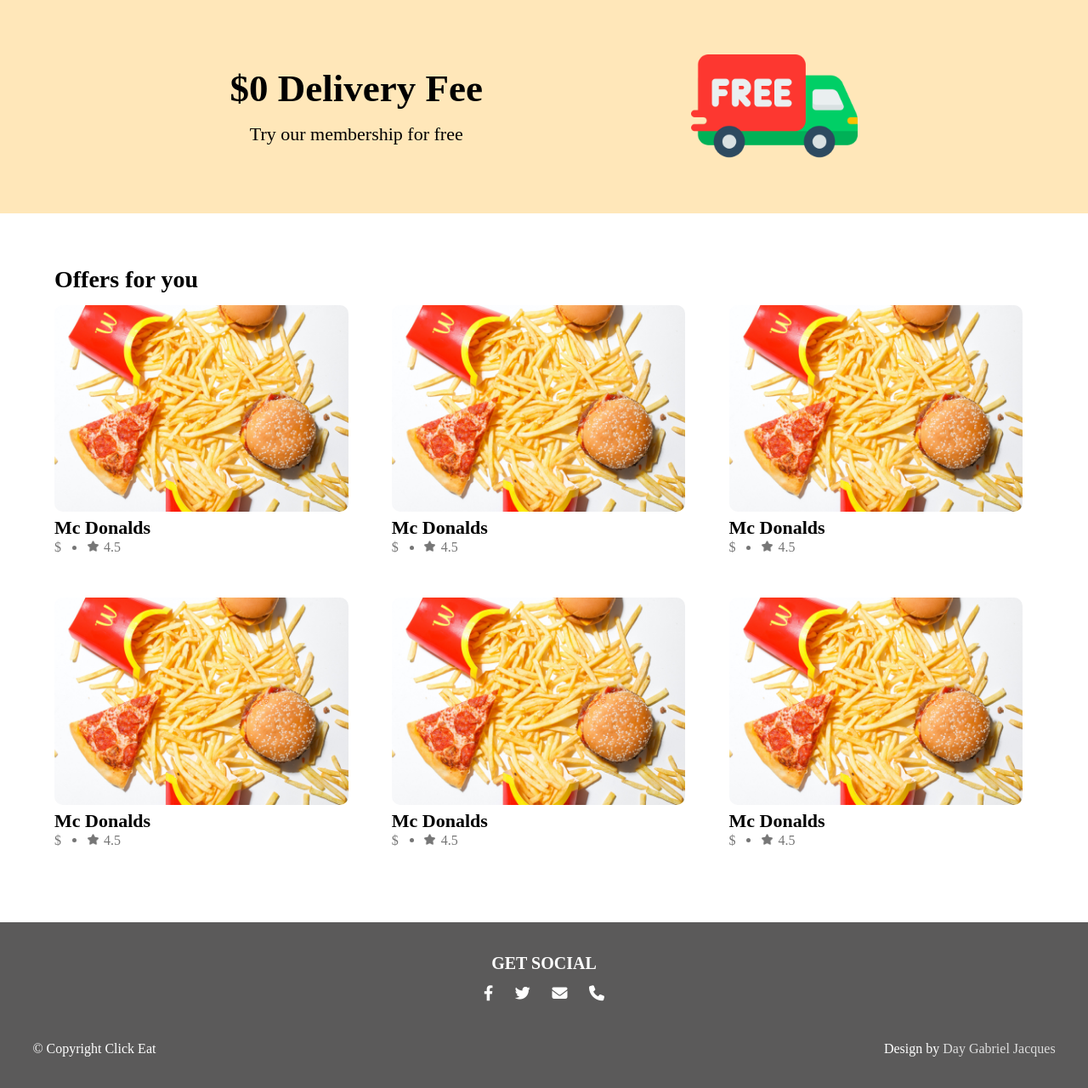
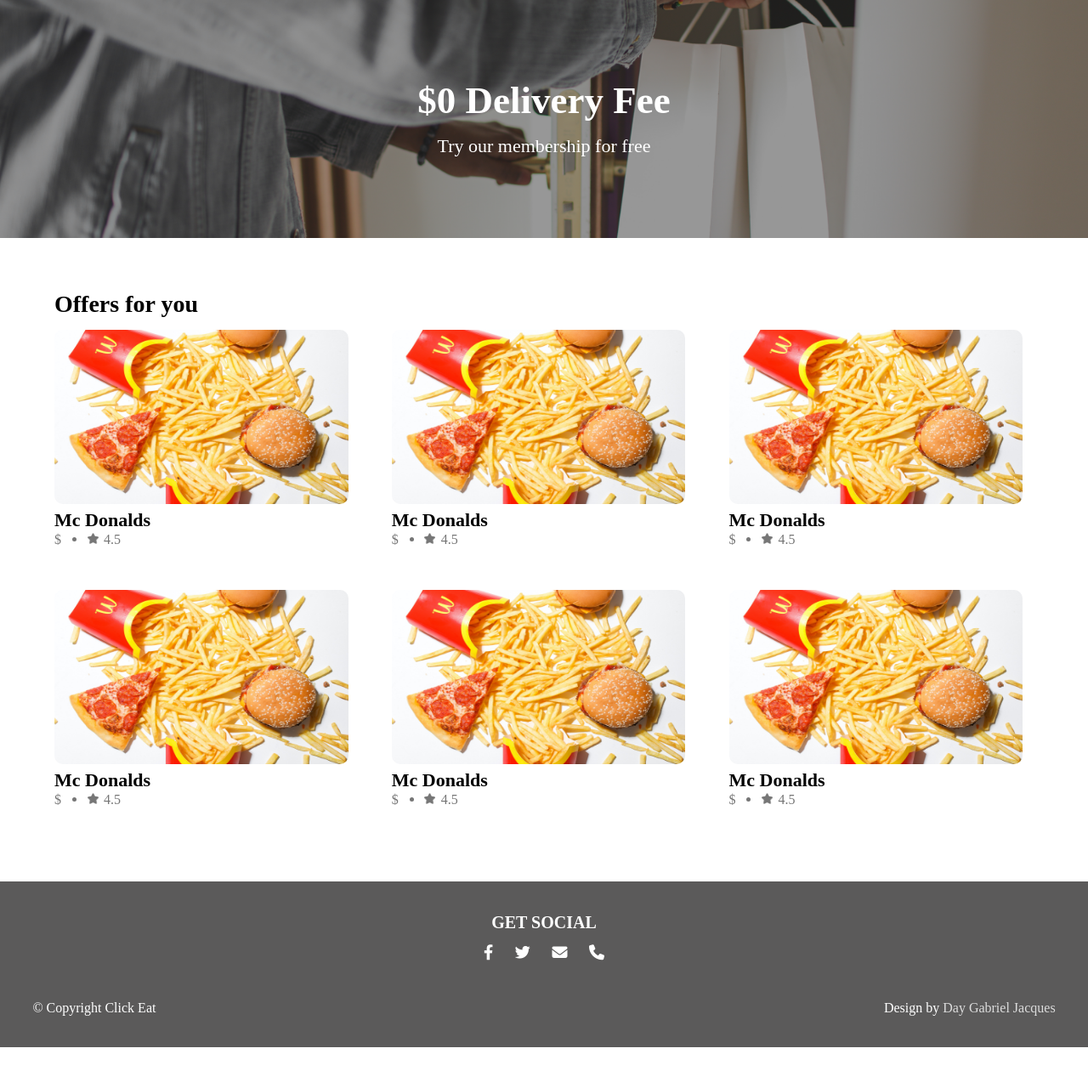
Before and after one commit to Dayhun/ClickEat, a PHP site: page / in a window 1280 px wide. Shown: the part 146-1426 px from the top of the page at 85% size. After the commit the page ends 1378 px from the top, so only its background shows below. Run offline with PHP 8.4, Linux system fonts and the light colour scheme; some libraries are stand-ins or nearby versions.

Commit message:
mainPage html&css is done

```diff
--- a/css/Pages/main.css
+++ b/css/Pages/main.css
@@ -76,27 +76,29 @@
     }
     /* Adv */
     .mainAdv {
-        background-color: #ffe7b9;
-        width: 96%;
+        background-image: url("../../img/adv-delivery.jpg");
+        background-repeat: no-repeat;
+        background-size: cover;
+        width: 100%;
         height: 20vh;
         display: flex;
-        justify-content: space-evenly;
-        align-items: center;
-        padding: 2%;
+        justify-content: center;
     }
     .mainAdv > article {
+        width: 100%;
+        height: 100%;
         display: flex;
         flex-direction: column;
         justify-content: center;
+        align-items: center;
         row-gap: 2vh;
+        background-color: rgba(50, 50, 50, 0.5);
+        color: white;
     }
     .mainAdv > article > h3 {
         font-weight: 800;
         font-size: 25px;
         text-align: center;
-    }
-    .mainAdv > img {
-        width: 25%;
     }
     /* Restaurant */
     .mainRestaurant {
@@ -109,6 +111,9 @@
     .mainRestaurant > h3 {
         font-weight: 800;
         font-size: 20px;
+    }
+    .mainRestaurant figure:hover {
+        cursor: pointer;
     }
     .mainRestaurant figure > img {
         width: 90vw;
@@ -238,7 +243,8 @@
     }
     /* Adv */
     .mainAdv {
-        height: 25vh;
+        background-position: center;
+        height: 30vh;
     }
     .mainAdv > article {
         row-gap: 2.5vh;
@@ -341,6 +347,10 @@
         width: 23px;
     }
     /* Adv */
+    .mainAdv {
+        background-position: center;
+        height: 35vh;
+    }
     .mainAdv > article > h3 {
         font-size: 45px;
     }
@@ -357,7 +367,7 @@
     }
     .mainRestaurant figure > img {
         width: 27vw;
-        height: 19vw;
+        height: 16vw;
     }
     .mainRestaurantArticle h4 {
         font-size: 22px;
--- a/inc/MainPage.class.php
+++ b/inc/MainPage.class.php
@@ -116,7 +116,6 @@ class MainPage{
                 <h3>$0 Delivery Fee</h3>
                 <p>Try our membership for free</p>
             </article>
-            <img src="./img/free-delivery.png" alt="adv-img" />
         </section>
         ';
         return $mainPageAdv;
```
Also changed, not shown: img/adv-delivery.jpg (added).
